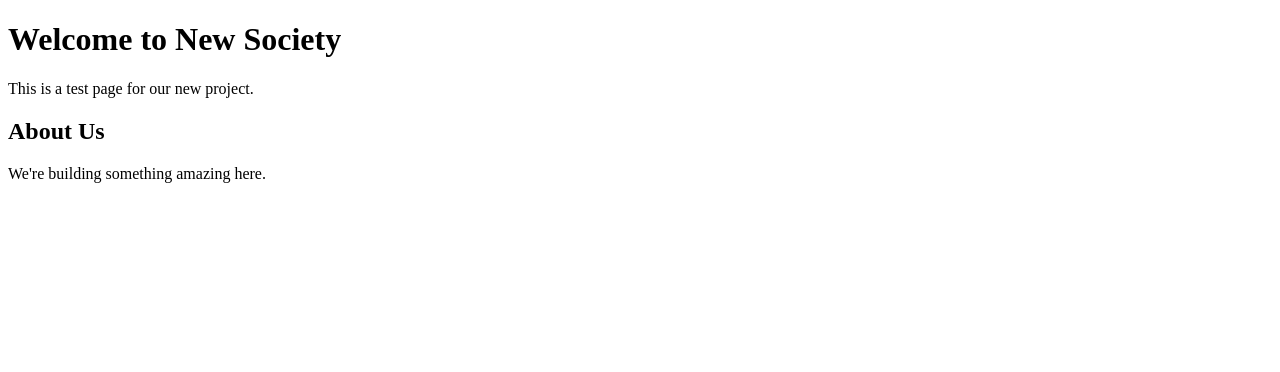
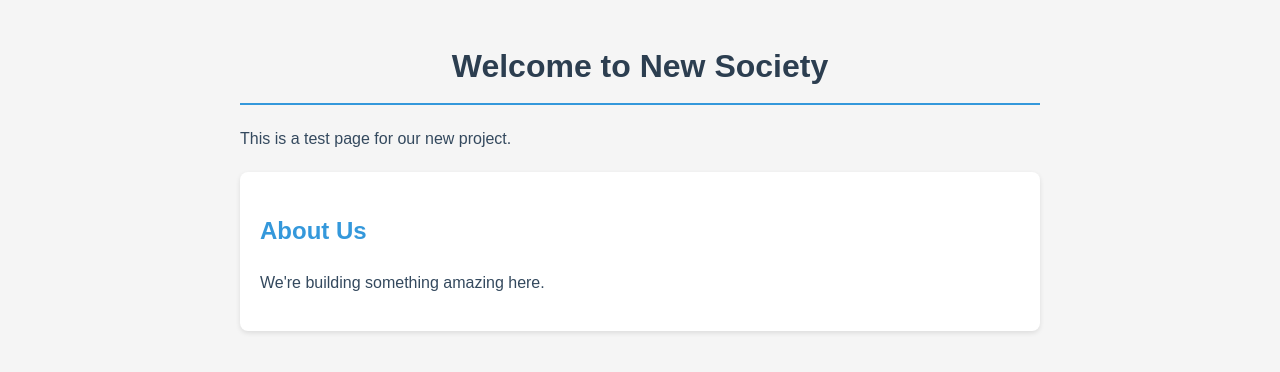
Before and after one commit to ravedant/new-society-test, a plain HTML site: page index.html in a window 1280 px wide. Drawn offline with Linux system fonts and the light colour scheme.

Commit message:
Add CSS styling to improve page appearance

```diff
--- a/index.html
+++ b/index.html
@@ -4,6 +4,39 @@
     <meta charset="UTF-8">
     <meta name="viewport" content="width=device-width, initial-scale=1.0">
     <title>New Society Test</title>
+    <style>
+        body {
+            font-family: Arial, sans-serif;
+            line-height: 1.6;
+            max-width: 800px;
+            margin: 0 auto;
+            padding: 20px;
+            background-color: #f5f5f5;
+        }
+
+        h1 {
+            color: #2c3e50;
+            text-align: center;
+            border-bottom: 2px solid #3498db;
+            padding-bottom: 10px;
+        }
+
+        .content {
+            background-color: white;
+            padding: 20px;
+            border-radius: 8px;
+            box-shadow: 0 2px 5px rgba(0,0,0,0.1);
+            margin-top: 20px;
+        }
+
+        h2 {
+            color: #3498db;
+        }
+
+        p {
+            color: #34495e;
+        }
+    </style>
 </head>
 <body>
     <h1>Welcome to New Society</h1>
```
